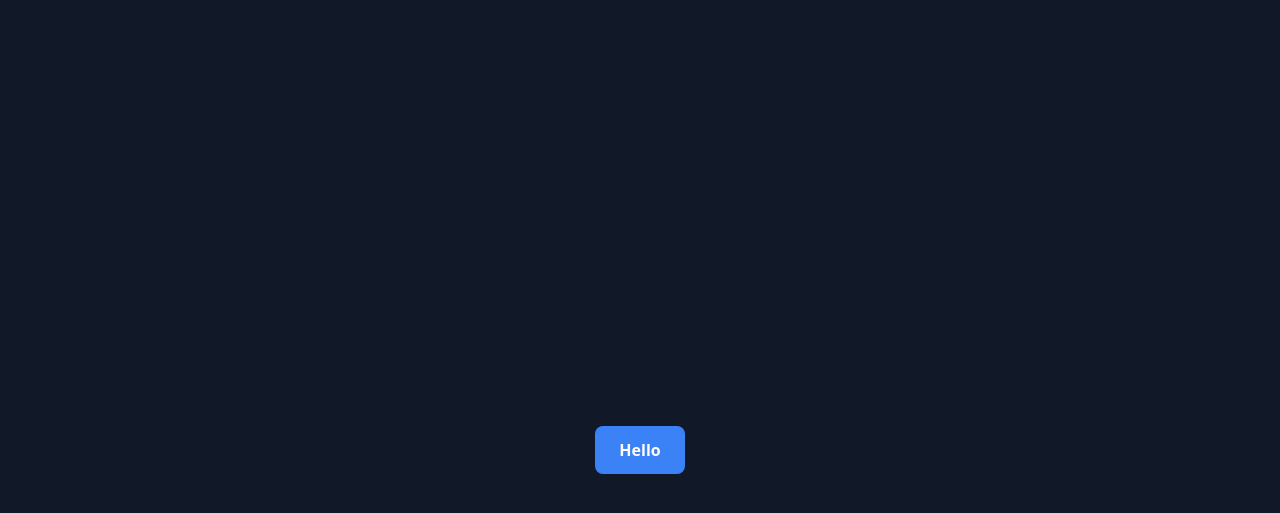
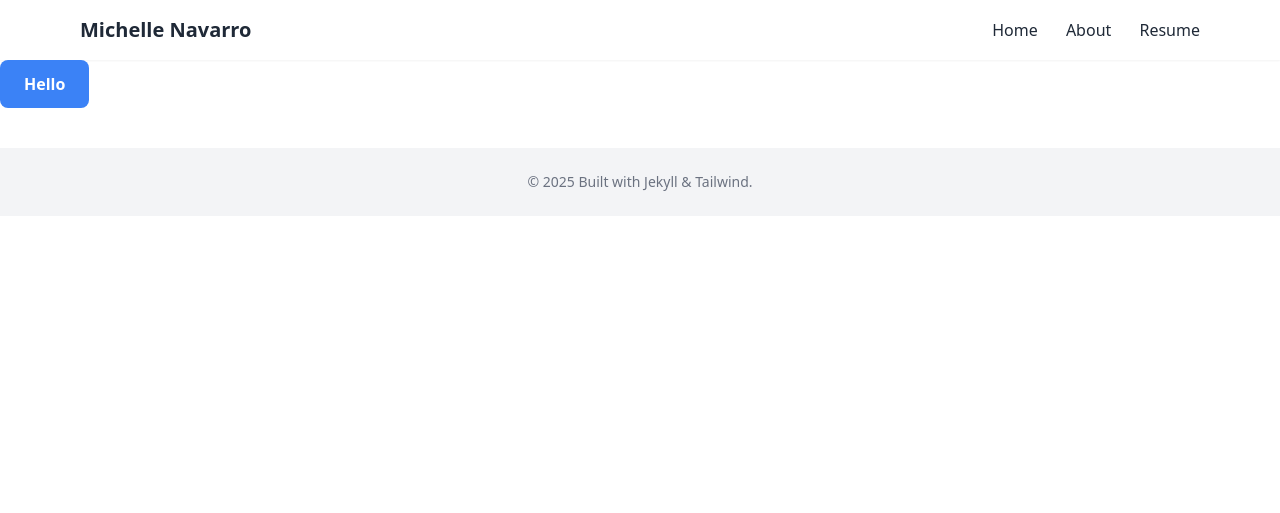
Before and after one commit to michellenavarro/michellenavarro.github.io, a Jekyll site: the page built from index.html, in a window 1280 px wide. Shown: the top 513 px of the page. Built offline with Jekyll 4.4.1, drawn with Linux system fonts in a browser that asks for light colours; nearby versions of some CDN libraries.

Commit message:
more skeleton

```diff
--- /dev/null
+++ b/_includes/footer.html
@@ -0,0 +1,5 @@
+<footer class="bg-gray-100 mt-10">
+    <div class="max-w-6xl mx-auto px-4 py-6 text-center text-sm text-gray-500">
+      © {{ site.time | date: "%Y" }} Built with Jekyll & Tailwind.
+    </div>
+  </footer>
--- /dev/null
+++ b/_includes/header.html
@@ -0,0 +1,10 @@
+<header class="bg-white shadow-sm">
+    <div class="max-w-6xl mx-auto px-4 py-4 flex justify-between items-center">
+      <a href="{{ '/' | relative_url }}" class="text-xl font-bold">Michelle Navarro</a>
+      <nav class="space-x-6">
+        <a href="{{ '/' | relative_url }}" class="hover:text-blue-600">Home</a>
+        <a href="{{ '/about' | relative_url }}" class="hover:text-blue-600">About</a>
+        <a href="{{ '/resume' | relative_url }}" class="hover:text-blue-600">Resume</a>
+      </nav>
+    </div>
+  </header>
--- a/_layouts/default.html
+++ b/_layouts/default.html
@@ -3,9 +3,11 @@
 <head>
   {% include head.html %}
 </head>
-<body class="bg-gray-900 text-white min-h-screen flex items-center justify-center">
-  <main class="text-center">
+<body class="font-sans text-gray-800">
+  {% include header.html %}
+  <main>
     {{ content }}
   </main>
+  {% include footer.html %}
 </body>
 </html>
--- a/_layouts/head.html
+++ b/_layouts/head.html
@@ -0,0 +1,4 @@
+<meta charset="UTF-8">
+<meta name="viewport" content="width=device-width, initial-scale=1.0">
+<title>{{ page.title | default: site.title }}</title>
+<link href="{{ '/assets/css/tailwind.css' | relative_url }}" rel="stylesheet">
```
Also changed, not shown: _layouts/home.html (+36 -0 lines), _layouts/footer.html (deleted), _layouts/header.html (deleted), 1 other file.
